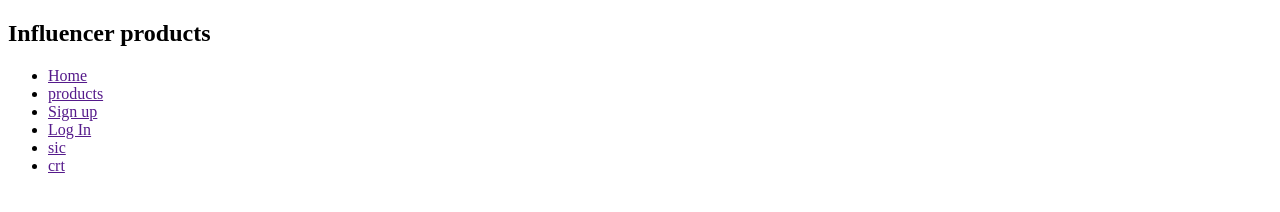
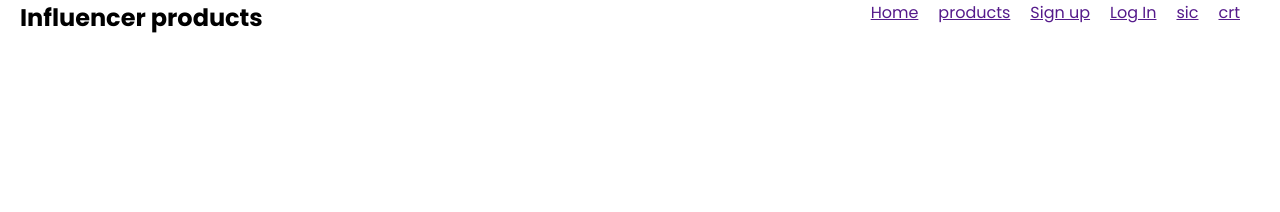
Before and after one commit to mursalinmirme/influencer-gear, a plain HTML site: page index.html in a window 1280 px wide. Drawn offline with Linux system fonts and the light colour scheme.

Commit message:
I have added fontawsome apis

```diff
--- a/css/style.css
+++ b/css/style.css
@@ -23,4 +23,14 @@
 
 }
 /* header section styles code */
-.
+.nav{
+    display: flex;
+    justify-content: space-between;
+}
+.nav > ul{
+    display: flex;
+}
+.nav > ul .nav-item{
+    list-style: none;
+    margin-right: 20px;
+}
--- a/index.html
+++ b/index.html
@@ -4,6 +4,8 @@
     <meta charset="UTF-8">
     <meta name="viewport" content="width=device-width, initial-scale=1.0">
     <title>Influence Gear Shop</title>
+    <link rel="stylesheet" href="css/style.css">
+    <script src="https://kit.fontawesome.com/6d208b1cbc.js" crossorigin="anonymous"></script>
 </head>
 <body>
     <header class="header">
```
